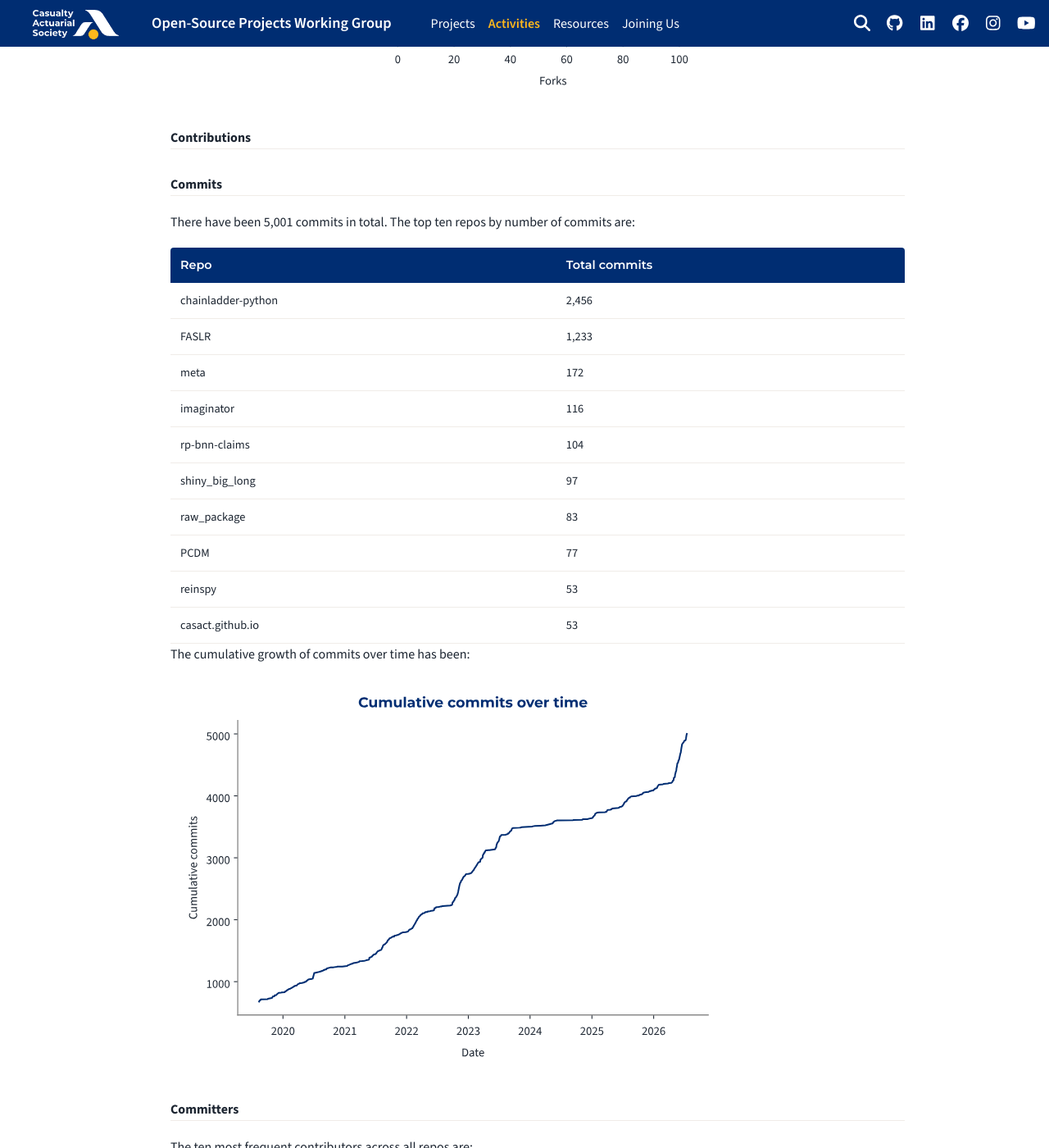
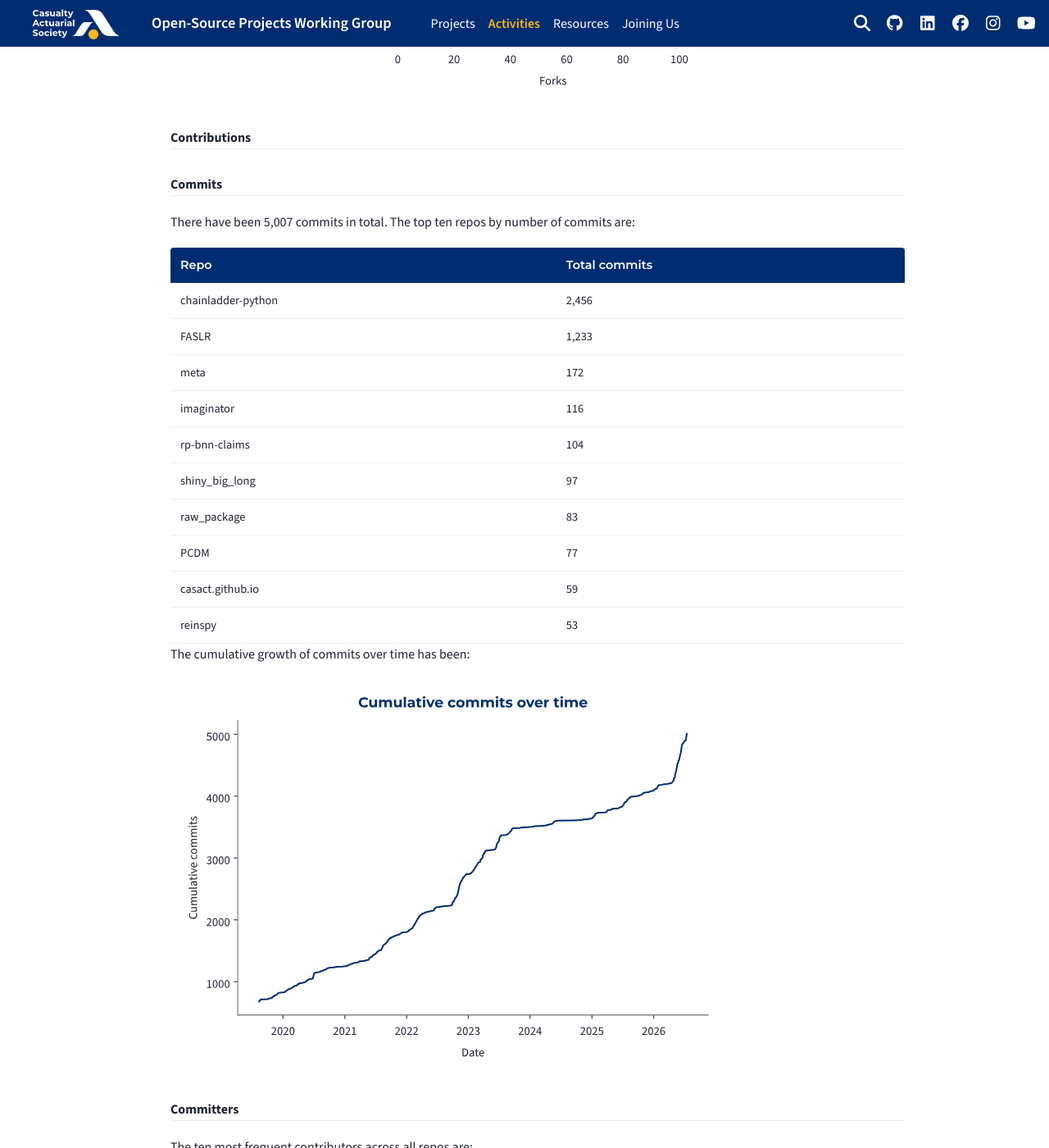
Before and after one commit to casact/casact.github.io, a Sphinx documentation site: the page built from docs/activities.md, in a window 1280 px wide and 1400 px high, scrolled down 3024 px. Shown: the whole window at 82% size. Built offline with Sphinx 7.4.7 and the PyData theme 0.15.4, drawn with Linux system fonts in a browser that asks for light colours.

````diff
--- a/docs/activities.md
+++ b/docs/activities.md
@@ -40,7 +40,7 @@ Where a repo has a predominant language, GitHub identifies it. Of the repos with
 ```{rubric} Commits
 ```
 
-There have been 5,001 commits in total. The top ten repos by number of commits are:
+There have been 5,007 commits in total. The top ten repos by number of commits are:
 
 ```{raw} html
 <table class="cas-repo-table">
@@ -56,8 +56,8 @@ There have been 5,001 commits in total. The top ten repos by number of commits a
 <tr><td>shiny_big_long</td><td>97</td></tr>
 <tr><td>raw_package</td><td>83</td></tr>
 <tr><td>PCDM</td><td>77</td></tr>
+<tr><td>casact.github.io</td><td>59</td></tr>
 <tr><td>reinspy</td><td>53</td></tr>
-<tr><td>casact.github.io</td><td>53</td></tr>
 </tbody>
 </table>
 ```
````
Also changed, not shown: other parts of docs/activities.md (+1 -1 lines), docs/index.md (+2 -2 lines), docs/_static/images/metrics/by_language.svg, docs/_static/images/metrics/cumulative_commits.svg, docs/_static/images/metrics/cumulative_issues_closed.svg, docs/_static/images/metrics/cumulative_prs.svg, docs/_static/images/metrics/forks.svg, docs/_static/images/metrics/repo_growth.svg, docs/_static/images/metrics/stars.svg.
